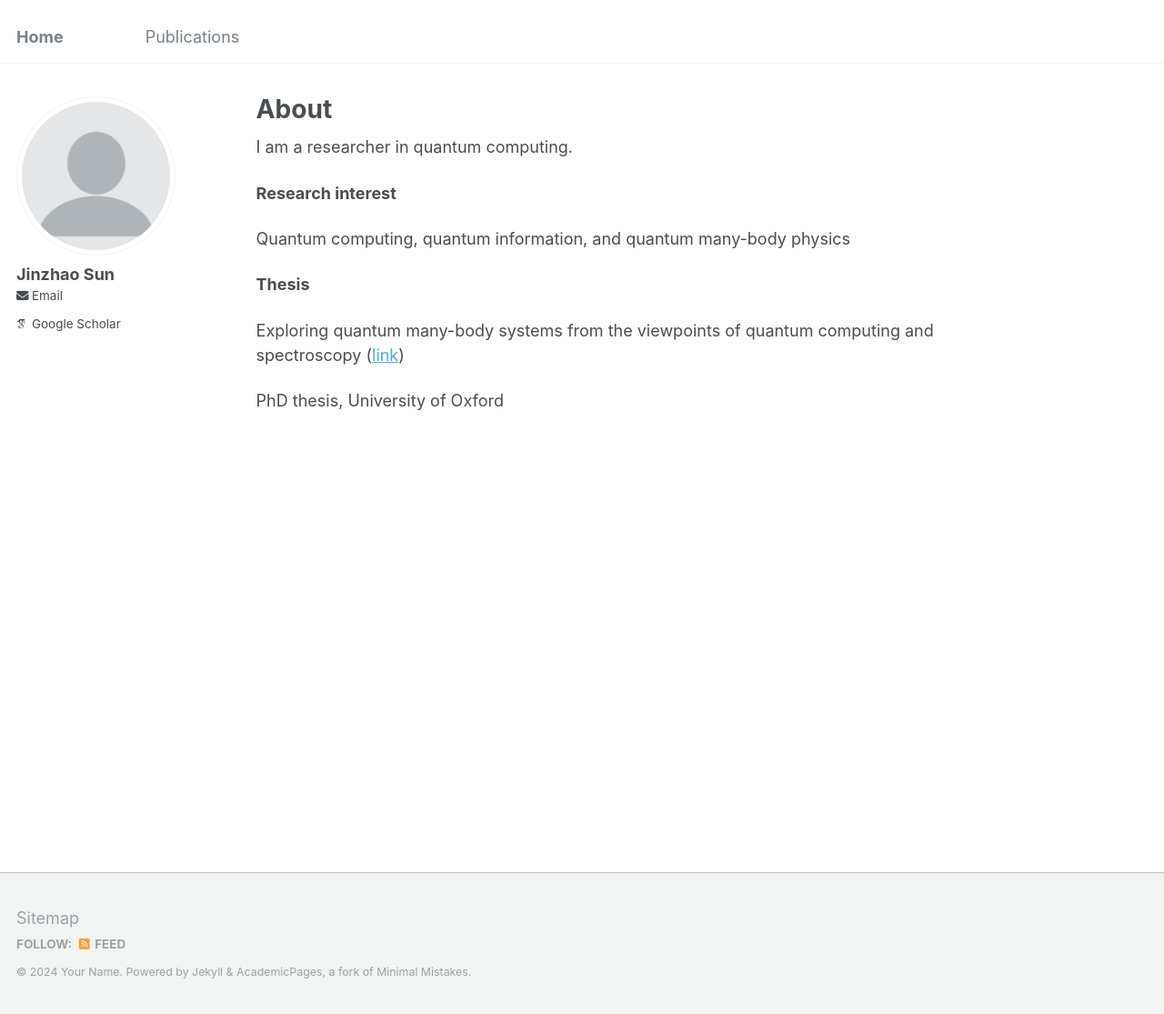
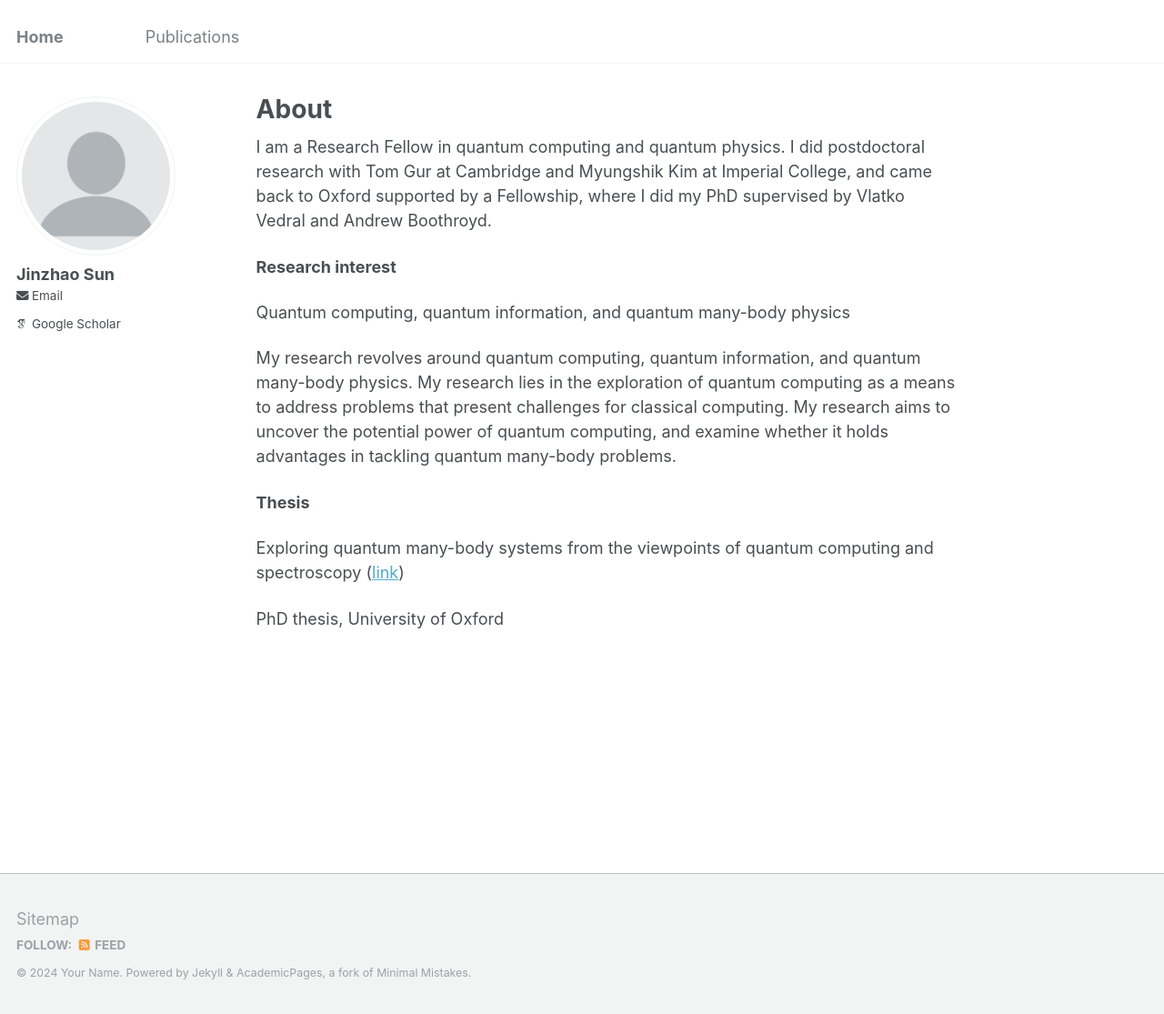
Before and after one commit to jinzhao-sun/jinzhao-sun.github.io, a Jekyll site: the page built from _pages/about.md, in a window 1280 px wide and 1115 px high. Shown: the whole window at 91% size. Built offline with Jekyll 4.4.1, drawn with Linux system fonts in a browser that asks for light colours; some web fonts are replaced.

Commit message:
Update about.md

```diff
--- a/_pages/about.md
+++ b/_pages/about.md
@@ -7,12 +7,14 @@ redirect_from:
   - /about.html
 ---
 
-I am a researcher in quantum computing.
+I am a Research Fellow in quantum computing and quantum physics. I did postdoctoral research with Tom Gur at Cambridge and Myungshik Kim at Imperial College, and came back to Oxford supported by a Fellowship, where I did my PhD supervised by Vlatko Vedral and Andrew Boothroyd.
 
 
 **Research interest**
 
 Quantum computing, quantum information, and quantum many-body physics
+
+My research revolves around quantum computing, quantum information, and quantum many-body physics. My research lies in the exploration of quantum computing as a means to address problems that present challenges for classical computing. My research aims to uncover the potential power of quantum computing, and examine whether it holds advantages in tackling quantum many-body problems.
 
 
 **Thesis**
```
